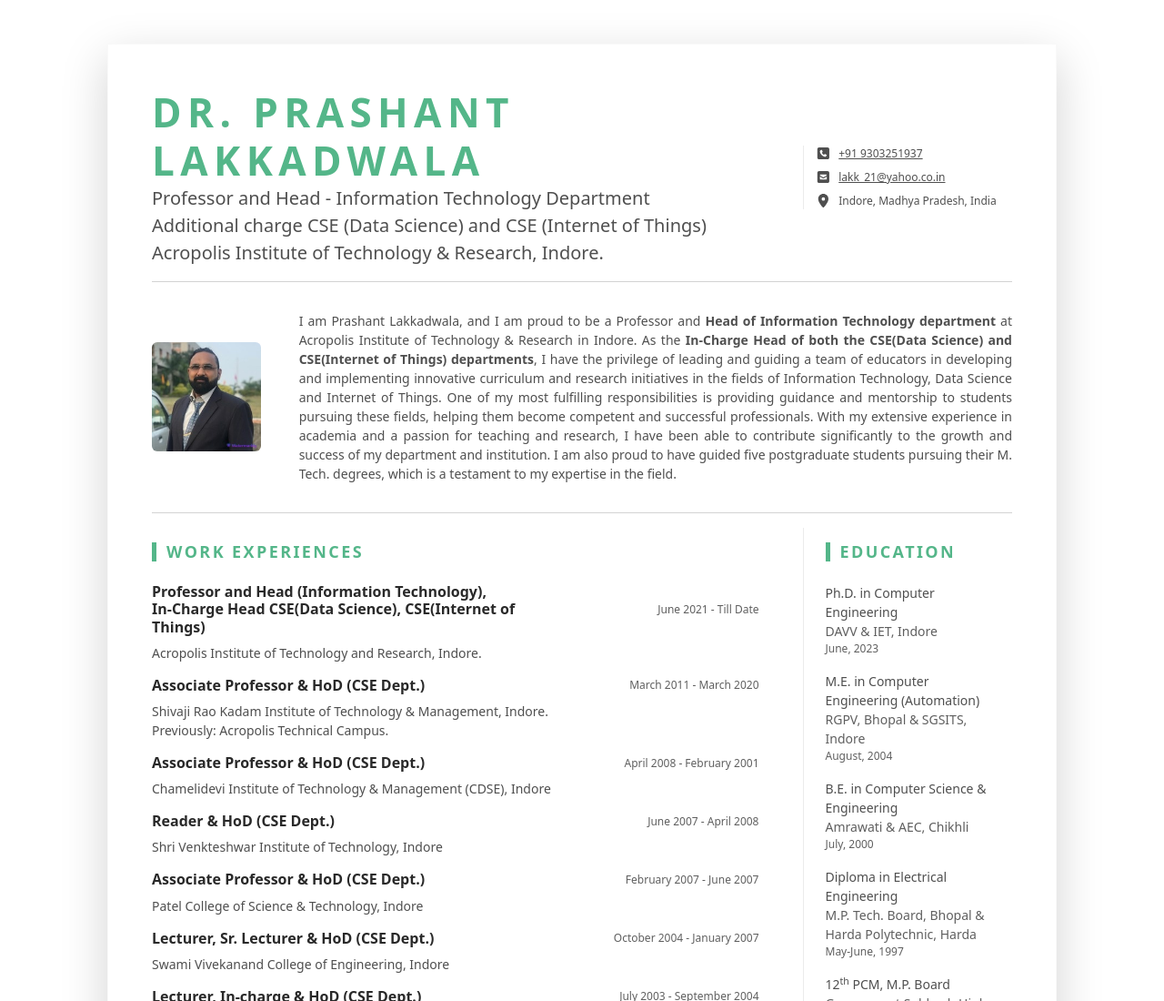
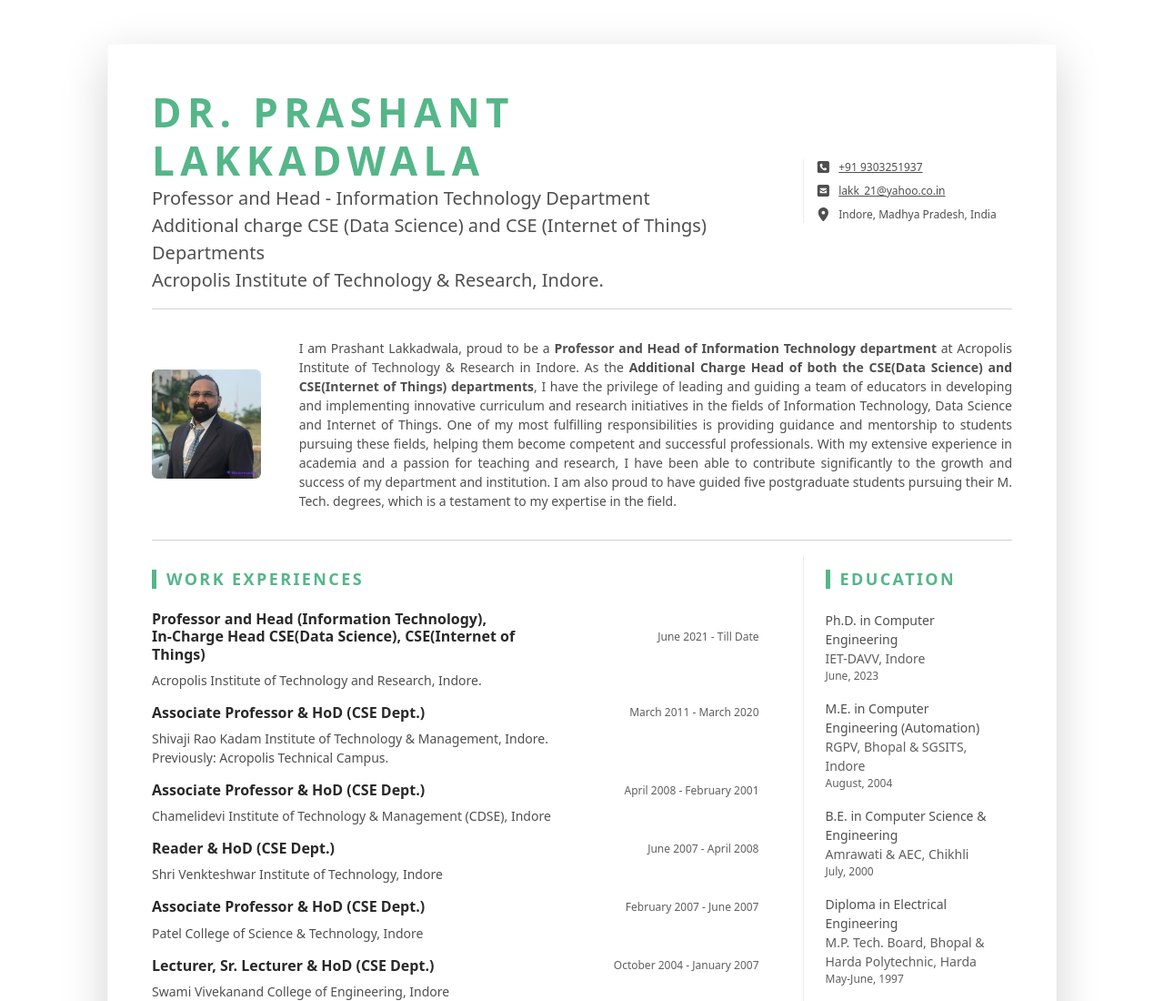
Before and after one commit to PrashantLakkadwala/PrashantLakkadwala.github.io, a plain HTML site: page index.html in a window 1280 px wide. Shown: the top 1100 px of the page at 91% size. Drawn offline with Linux system fonts and the light colour scheme.

Commit message:
Update index.html

```diff
--- a/index.html
+++ b/index.html
@@ -32,7 +32,7 @@
 					<div class="row align-items-center">
 						<div class="resume-title col-12 col-md-6 col-lg-8 col-xl-9">
 							<h2 class="resume-name mb-0 text-uppercase">Dr. Prashant Lakkadwala</h2>
-							<div class="resume-tagline mb-3 mb-md-0">Professor and Head - Information Technology Department <br> Additional charge CSE (Data Science) and CSE (Internet of Things)  <br> Acropolis Institute of Technology &amp; Research, Indore.</div>
+							<div class="resume-tagline mb-3 mb-md-0">Professor and Head - Information Technology Department <br> Additional charge CSE (Data Science) and CSE (Internet of Things) Departments <br> Acropolis Institute of Technology &amp; Research, Indore.</div>
 						</div><!--//resume-title-->
 						<div class="resume-contact col-12 col-md-6 col-lg-4 col-xl-3">
 							<ul class="list-unstyled mb-0">
@@ -52,7 +52,7 @@
 						</div>
 
 						<div class="col text-start">
-							<p class="mb-0" style="text-align: justify;">I am Prashant Lakkadwala, and I am proud to be a Professor and <b>Head of Information Technology department</b> at Acropolis Institute of Technology & Research in Indore. As the <b>In-Charge Head of both the CSE(Data Science) and CSE(Internet of Things) departments</b>, I have the privilege of leading and guiding a team of educators in developing and implementing innovative curriculum and research initiatives in the fields of Information Technology, Data Science and Internet of Things. One of my most fulfilling responsibilities is providing guidance and mentorship to students pursuing these fields, helping them become competent and successful professionals. With my extensive experience in academia and a passion for teaching and research, I have been able to contribute significantly to the growth and success of my department and institution. I am also proud to have guided five postgraduate students pursuing their M. Tech. degrees, which is a testament to my expertise in the field.</p>
+							<p class="mb-0" style="text-align: justify;">I am Prashant Lakkadwala, proud to be a <b>Professor and Head of Information Technology department</b> at Acropolis Institute of Technology & Research in Indore. As the <b>Additional Charge Head of both the CSE(Data Science) and CSE(Internet of Things) departments</b>, I have the privilege of leading and guiding a team of educators in developing and implementing innovative curriculum and research initiatives in the fields of Information Technology, Data Science and Internet of Things. One of my most fulfilling responsibilities is providing guidance and mentorship to students pursuing these fields, helping them become competent and successful professionals. With my extensive experience in academia and a passion for teaching and research, I have been able to contribute significantly to the growth and success of my department and institution. I am also proud to have guided five postgraduate students pursuing their M. Tech. degrees, which is a testament to my expertise in the field.</p>
 						</div><!--//col-->
 					</div>
 				</div><!--//resume-intro-->
@@ -234,7 +234,7 @@
 								<ul class="list-unstyled resume-education-list">
 									<li class="mb-3">
 										<div class="resume-degree font-weight-bold">Ph.D. in Computer Engineering</div>
-										<div class="resume-degree-org text-muted">DAVV & IET, Indore</div>
+										<div class="resume-degree-org text-muted">IET-DAVV, Indore</div>
 										<div class="resume-degree-time text-muted">June, 2023</div>
 									</li>
 									<li class="mb-3">
```
